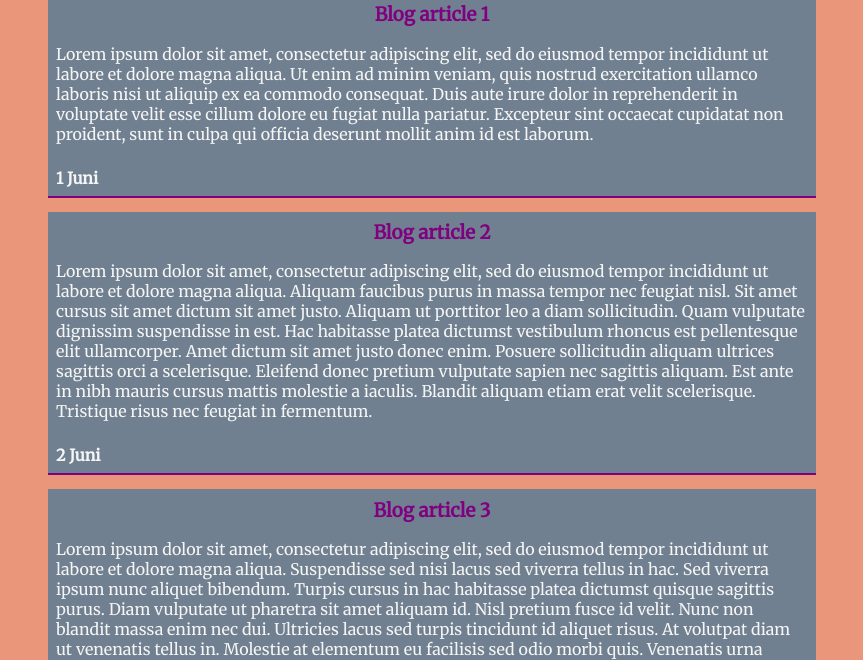
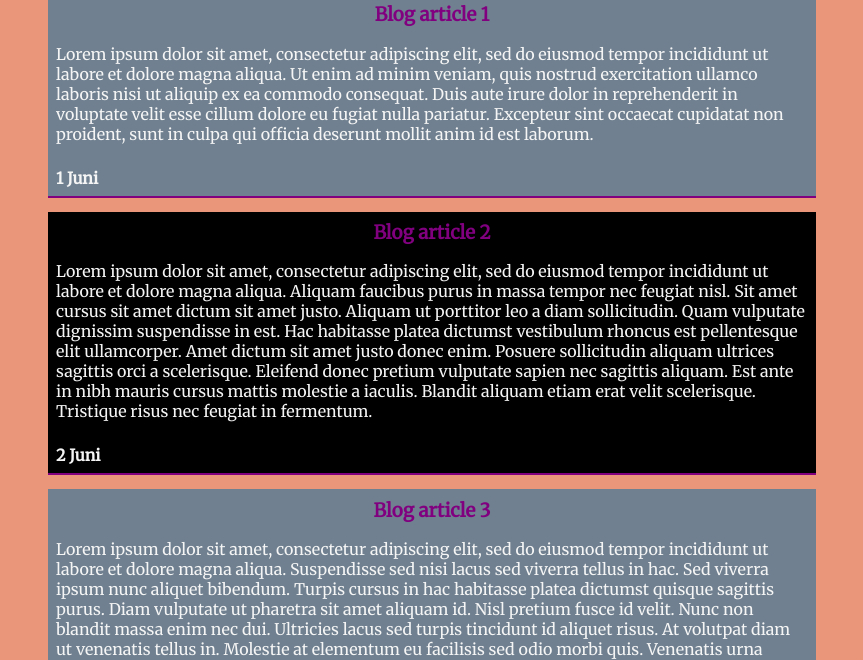
Before and after one commit to SimonDyhr/EVXFEH17_Simon_Dyhr, a plain HTML site: page HTMLCSS3_SEO/inlamningar/inlamning2/inlamning2.html in a window 1280 px wide. Shown: the part 140-800 px from the top of the page, without its empty margins (208-1071 px from the left). Drawn offline with Linux system fonts and the light colour scheme.

Commit message:
Updated CSS and HTML

```diff
--- a/HTMLCSS3_SEO/inlamningar/inlamning2/css/style.css
+++ b/HTMLCSS3_SEO/inlamningar/inlamning2/css/style.css
@@ -138,3 +138,8 @@ a:active {
 .tel ~ .web{
     color: white;
 }
+
+
+a:nth-child(even) .syndicate{
+background-color: black !important;
+}
```
